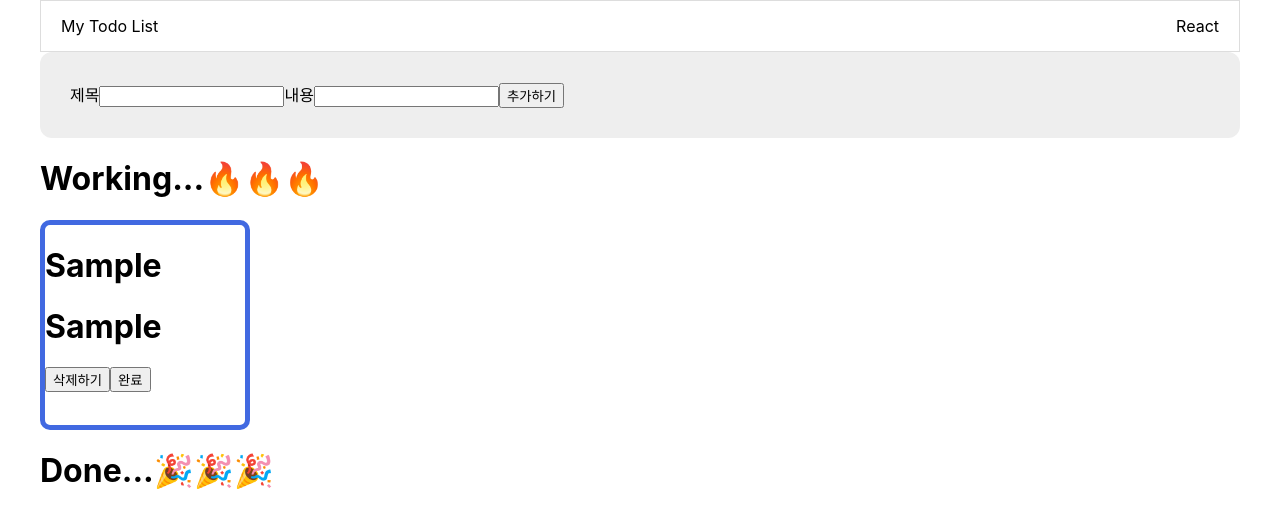
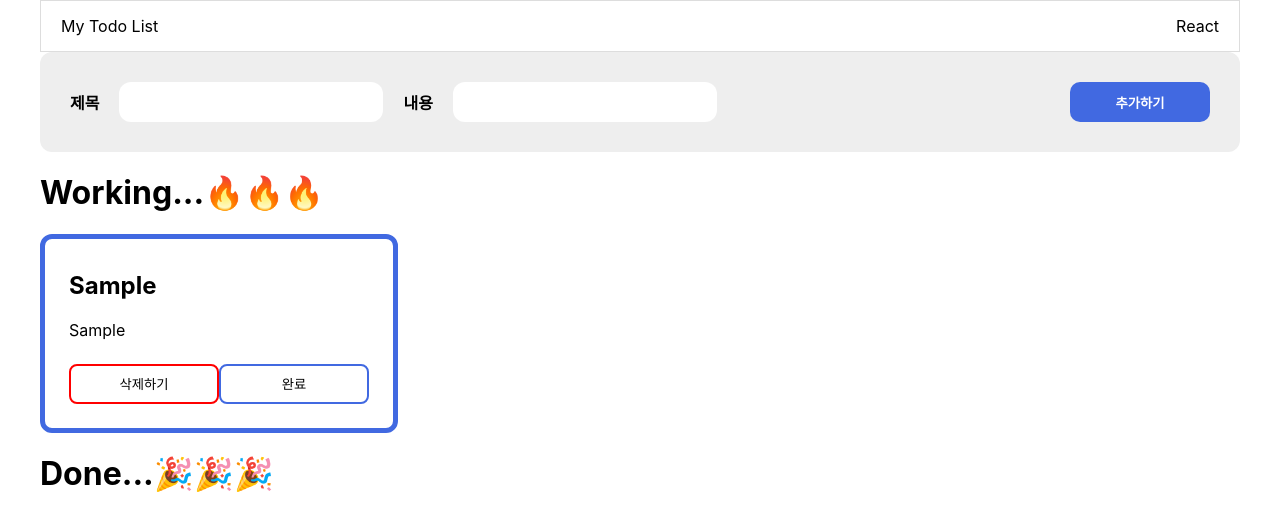
Before and after one commit to SoJaeBeom/MyToDoList, a React (Create React App) app: page / in a window 1280 px wide. Both pictures are taken after typing "Sample", "Sample" into the empty fields and a click on the button "추가하기". Shown: the top 530 px of the page. Built offline with nearby package versions, Linux system fonts and the light colour scheme.

Commit message:
[Design] CSS 적용

```diff
--- a/src/components/form/Form.jsx
+++ b/src/components/form/Form.jsx
@@ -31,11 +31,21 @@ export default function Form({ setTodoList, todolist }) {
 
   return (
     <div className="form">
-      <label>제목</label>
-      <input type="text" id="title" onChange={onChangeHandler} value={title} />
-      <label>내용</label>
-      <input type="text" id="body" onChange={onChangeHandler} value={body} />
-      <button onClick={onSubmitHandler}>추가하기</button>
+      <div className="input_group">
+        <label className="title_label">제목</label>
+        <input
+          type="text"
+          id="title"
+          onChange={onChangeHandler}
+          value={title}
+        />
+        <label className="body_label">내용</label>
+        <input type="text" id="body" onChange={onChangeHandler} value={body} />
+      </div>
+
+      <button id="add_btn" onClick={onSubmitHandler}>
+        추가하기
+      </button>
     </div>
   )
 }
--- a/src/components/form/style.css
+++ b/src/components/form/style.css
@@ -4,4 +4,52 @@
   justify-content: space-between;
   margin: 0 auto;
   padding: 30px;
+
+  align-items: center;
+  display: flex;
+  gap: 20px;
 }
+
+.input_group {
+  align-items: center;
+display: flex;
+gap: 20px;
+}
+
+
+
+#add_btn {
+  background-color: royalblue;
+  border: none;
+  border-radius: 10px;
+  color: #fff;
+  font-weight: 700;
+  height: 40px;
+  width: 140px;
+}
+
+.title_label {
+  font-size: 16px;
+  font-weight: 700;
+}
+
+#title {
+  border: none;
+  border-radius: 12px;
+  height: 40px;
+  padding: 0 12px;
+  width: 240px;
+}
+
+.body_label {
+  font-size: 16px;
+  font-weight: 700;
+}
+
+#body {
+  border: none;
+  border-radius: 12px;
+  height: 40px;
+  padding: 0 12px;
+  width: 240px;
+}
--- a/src/components/todo/Todo.jsx
+++ b/src/components/todo/Todo.jsx
@@ -32,10 +32,12 @@ export default function Todo({ todolist, setStatusToggle }) {
   } else {
     return todolist.map((todo, index) => (
       <div className="todo" key={index} data-key={todo.id}>
-        <h1>{todo.title}</h1>
-        <h1>{todo.body}</h1>
-        <button onClick={onDeleteHandler}>삭제하기</button>
-        <button onClick={onToggleHandler}>
+        <h2>{todo.title}</h2>
+        <div>{todo.body}</div>
+        <button className="delete_btn" onClick={onDeleteHandler}>
+          삭제하기
+        </button>
+        <button className="toggle_btn" onClick={onToggleHandler}>
           {todo.isDone === false ? '완료' : '취소'}
         </button>
       </div>
--- a/src/components/todo/style.css
+++ b/src/components/todo/style.css
@@ -1,6 +1,28 @@
 .todo {
-  width: 200px;
-  height: 200px;
+  width: 300px;
   border: 5px solid royalblue;
-  border-radius: 10px;
+  border-radius: 12px;
+  padding: 12px 24px 24px;
 }
+
+.toggle_btn {
+  border: none;
+  border-radius: 8px;
+  cursor: pointer;
+  height: 40px;
+  width: 50%;
+  background-color: #fff;
+  border: 2px solid royalblue;
+  margin-top: 24px;
+}
+
+.delete_btn {
+  border: none;
+  border-radius: 8px;
+  cursor: pointer;
+  height: 40px;
+  width: 50%;
+  background-color: #fff;
+  border: 2px solid red;
+  margin-top: 24px;
+}
```
